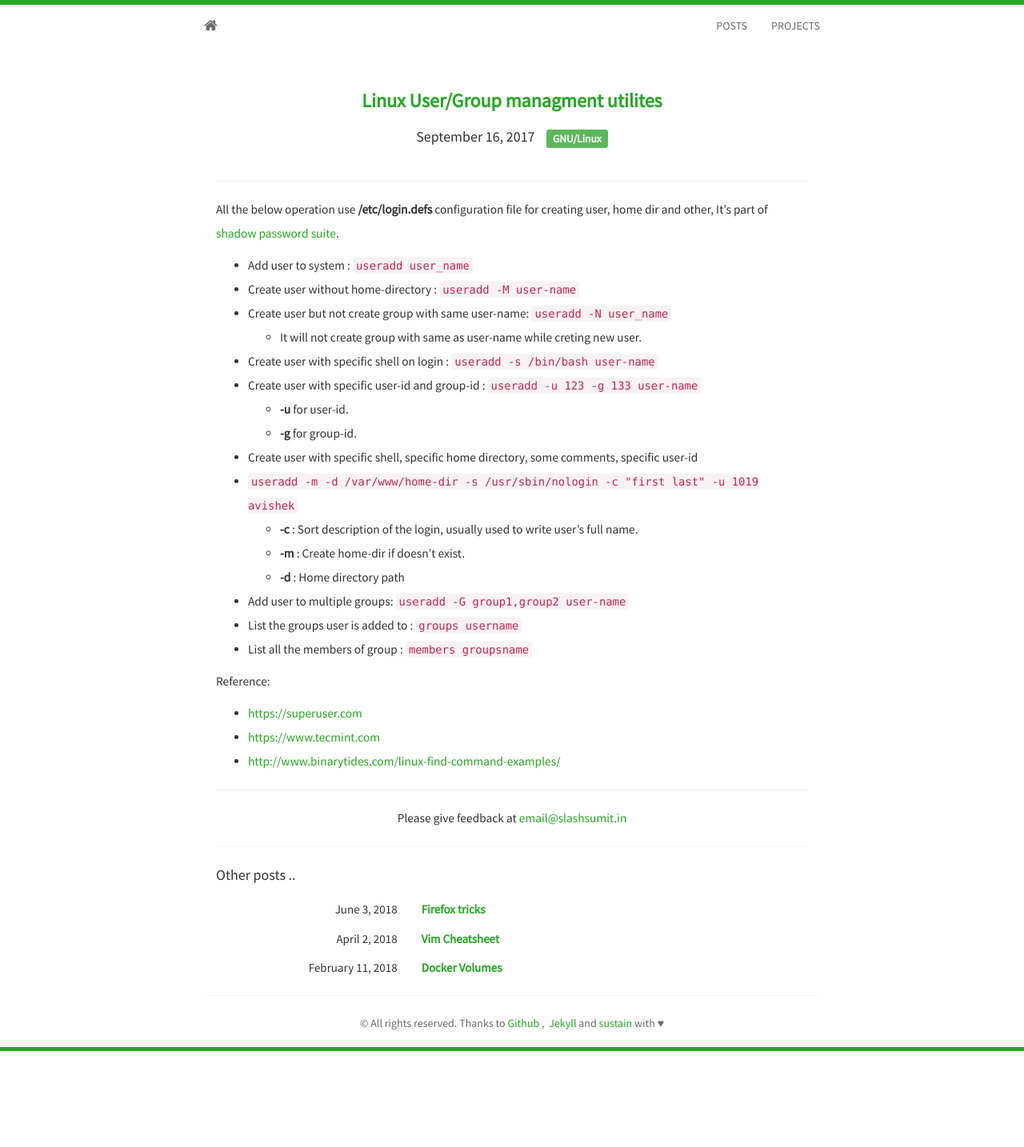
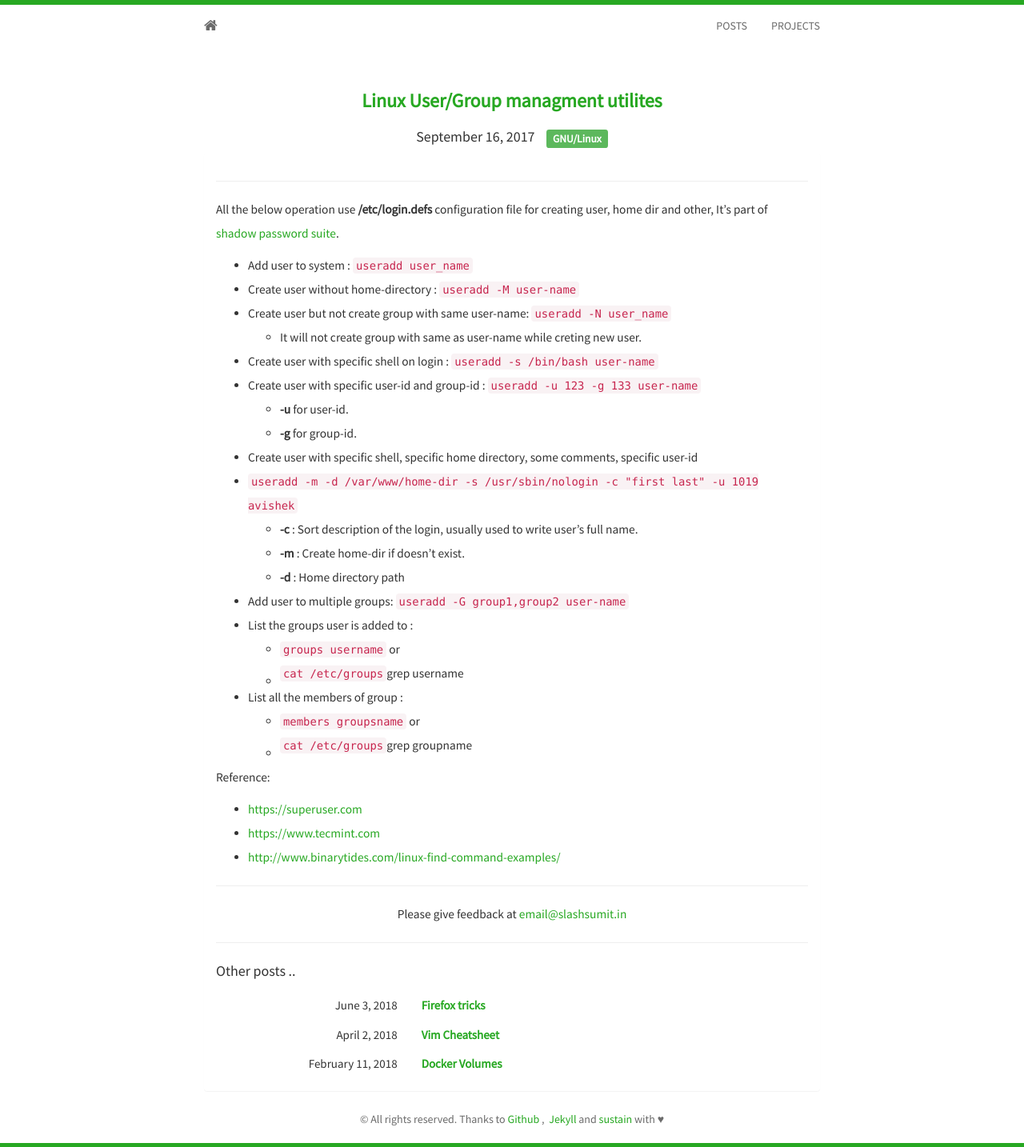
Before and after one commit to murarisumit/murarisumit.github.io, a Jekyll site: the page built from _posts/2017-09-15-user-group-command-linux.md, in a window 1280 px wide. Shown: the whole page at 80% size. Built offline with Jekyll 4.4.1, drawn with Linux system fonts in a browser that asks for light colours; nearby versions of some CDN libraries; before the commit the page ends 1314 px from its top, so only the background shows below that.

Commit message:
User group post updated

```diff
--- a/_posts/2017-09-15-user-group-command-linux.md
+++ b/_posts/2017-09-15-user-group-command-linux.md
@@ -27,8 +27,13 @@ It's part of [shadow password suite](http://man7.org/linux/man-pages/man5/login.
     * **-d** : Home directory path
 
 * Add user to multiple groups: `useradd -G group1,group2 user-name`
-* List the groups user is added to : `groups username`
-* List all the members of group : `members groupsname`
+* List the groups user is added to :
+    * `groups username` or
+    * `cat /etc/groups` | grep username
+* List all the members of group :
+    * `members groupsname` or
+    * `cat /etc/groups` | grep groupname
+
 
 
 Reference:
```
